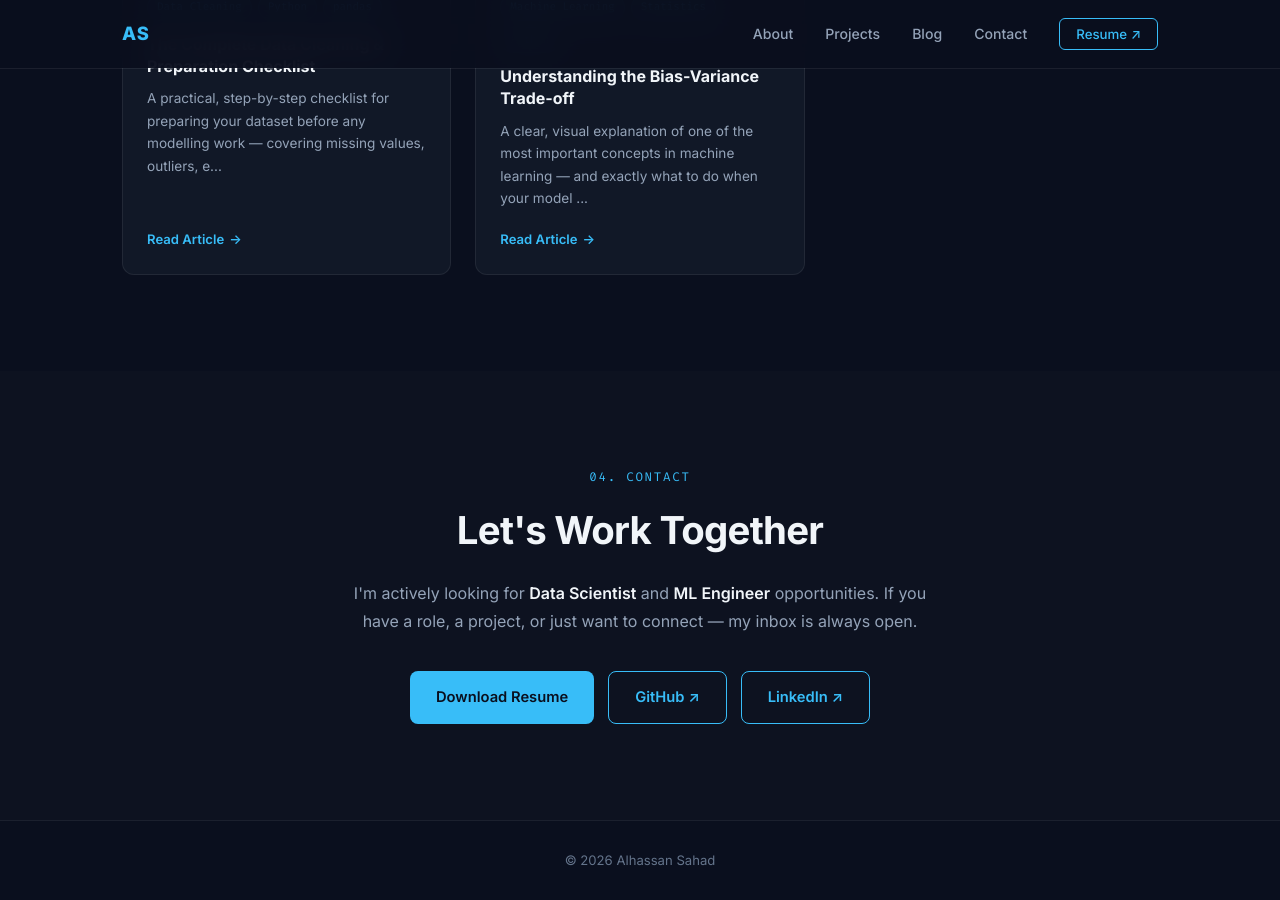
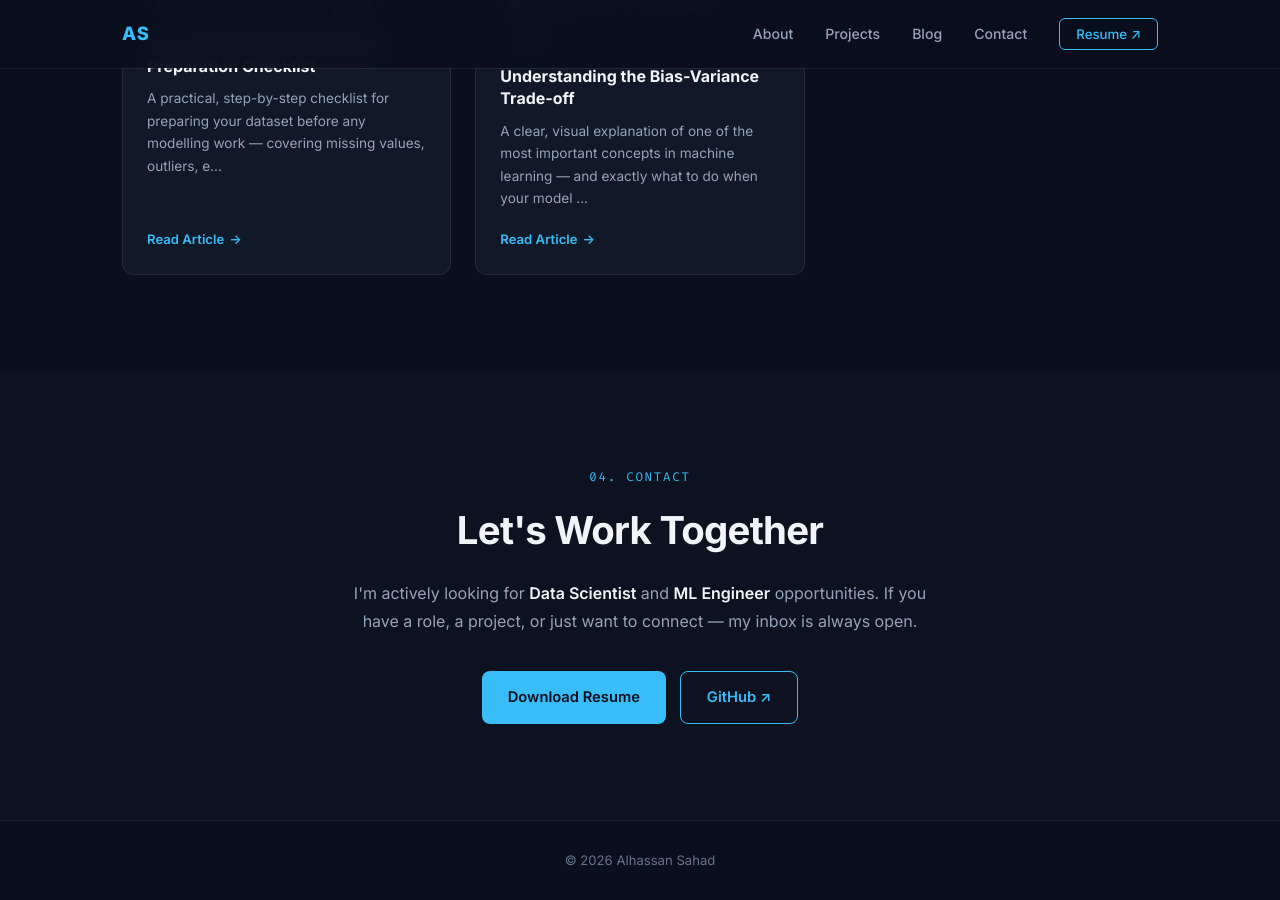
Before and after one commit to asahad/personal-portfolio-website, a Jekyll site: the page built from index.html, in a window 1280 px wide and 900 px high, scrolled down 4487 px. Built offline with Jekyll 4.4.1, drawn with Linux system fonts in a browser that asks for light colours; the list of posts is cut into pages by our own code.

Commit message:
modify website architecture

```diff
--- a/index.html
+++ b/index.html
@@ -205,9 +205,6 @@ layout: home
         <a href="https://github.com/asahad" class="btn btn-outline" target="_blank" rel="noopener">
           GitHub ↗
         </a>
-        <a href="#" class="btn btn-outline">
-          LinkedIn ↗
-        </a>
       </div>
     </div>
 
```
